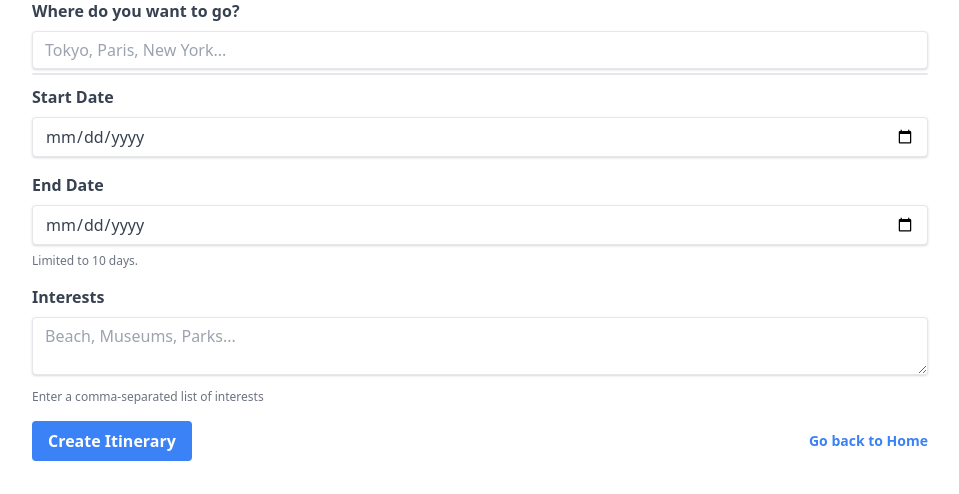
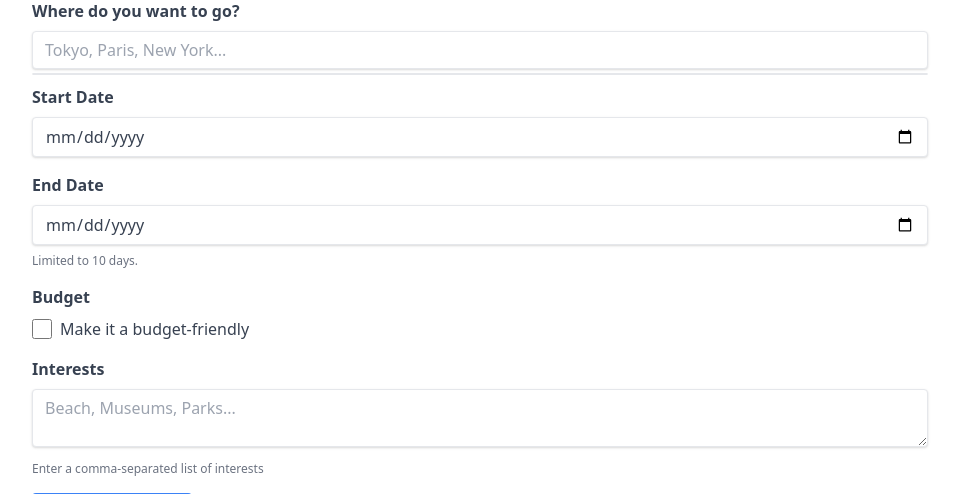
Before and after one commit to marmer7/vacabot, a Flask app: page /create_itinerary in a window 1280 px wide. Shown: the part 229-723 px from the top of the page, without its empty margins (160-1119 px from the left). Run offline with Flask 2, Linux system fonts and the light colour scheme.

Commit message:
Added budgte friendly flag.

```diff
--- a/app/itinerary.py
+++ b/app/itinerary.py
@@ -1,10 +1,13 @@
+import datetime
 import os
 from datetime import date, timedelta
+from typing import List, Optional
 
 import requests
 from flask_wtf import FlaskForm
-from rq.decorators import job
-from wtforms import DateField, StringField, SubmitField, TextAreaField
+from pydantic import BaseModel
+from wtforms import (BooleanField, DateField, StringField, SubmitField,
+                     TextAreaField)
 from wtforms.validators import DataRequired, ValidationError
 
 from app import openai, task_queue
@@ -62,23 +65,33 @@ class ItineraryForm(FlaskForm):
         format="%Y-%m-%d",
         validators=[DataRequired(), EndDateValidator(), MaxDaysValidator(10)],
     )
+    budget_friendly = BooleanField("Budget Friendly")
     interests = TextAreaField("Interests")  # Removed DataRequired() validator
     submit = SubmitField("Create Itinerary")
 
 
-def generate_itinerary(destination, start_date, end_date, interests):
-    end_date = min(end_date, start_date + timedelta(days=9))
-    number_of_days = (end_date - start_date).days + 1
+class UserInput(BaseModel):
+    destination: str
+    start_date: datetime.date
+    end_date: datetime.date
+    is_budget_friendly: bool
+    interests: List[str]
+
+
+def generate_itinerary(user_input: UserInput):
+    end_date = min(user_input.end_date, user_input.start_date + timedelta(days=9))
+    number_of_days = (end_date - user_input.start_date).days + 1
 
     user_input = "\n".join(
         [
             "UserInput",
             f"CurrentDate:{date.today()}",
-            f"Destination:{destination}",
-            f"StartDate:{start_date}",
-            f"EndDate:{min(end_date, start_date + timedelta(days=4))}",
+            f"Destination:{user_input.destination}",
+            f"StartDate:{user_input.start_date}",
+            f"EndDate:{min(end_date, user_input.start_date + timedelta(days=4))}",
+            f"BudgetFriendly:{user_input.is_budget_friendly}",
             f"Days:{min(number_of_days, 5)}",
-            f"Interests:{str(interests)}",
+            f"Interests:{str(user_input.interests)}",
             "VB",
         ]
     )
@@ -103,11 +116,12 @@ def generate_itinerary(destination, start_date, end_date, interests):
             [
                 "UserInput",
                 f"CurrentDate:{date.today()}",
-                f"Destination:{destination}",
-                f"StartDate:{start_date}",
+                f"Destination:{user_input.destination}",
+                f"StartDate:{user_input.start_date}",
                 f"EndDate:{end_date}",
+                f"BudgetFriendly:{user_input.is_budget_friendly}",
                 f"Days:{number_of_days}",
-                f"Interests:{str(interests)}",
+                f"Interests:{str(user_input.interests)}",
                 "VacaBot",
                 itinerary,
             ]
@@ -128,7 +142,5 @@ def generate_itinerary(destination, start_date, end_date, interests):
     return itinerary
 
 
-def enqueue_generate_itinerary(destination, start_date, end_date, interests):
-    return task_queue.enqueue(
-        generate_itinerary, destination, start_date, end_date, interests
-    )
+def enqueue_generate_itinerary(user_input: UserInput):
+    return task_queue.enqueue(generate_itinerary, user_input)
--- a/app/models.py
+++ b/app/models.py
@@ -8,6 +8,7 @@ class Itinerary(db.Model):
     destination = db.Column(db.Text, nullable=False)
     start_date = db.Column(db.Date, nullable=False)
     end_date = db.Column(db.Date, nullable=False)
+    is_budget_friendly = db.Column(db.BOOLEAN, nullable=True)
     interests = db.Column(db.ARRAY(db.Text), nullable=True)
     markdown = db.Column(db.Text, nullable=True)
     created_date = db.Column(db.DateTime, default=datetime.utcnow, nullable=True)
--- a/app/routes.py
+++ b/app/routes.py
@@ -8,7 +8,7 @@ from rq.job import Job
 
 from app import app, db, redis_conn
 from app.blog import extract_blog_dict, get_blog_posts
-from app.itinerary import ItineraryForm, enqueue_generate_itinerary
+from app.itinerary import ItineraryForm, UserInput, enqueue_generate_itinerary
 from app.models import Itinerary
 
 
@@ -53,20 +53,25 @@ def create_itinerary():
     form = ItineraryForm()
 
     if form.validate_on_submit():
-        destination = form.destination.data
-        start_date = form.start_date.data
-        end_date = form.end_date.data
         interests = [interest.strip() for interest in form.interests.data.split(",")]
 
+        user_input = UserInput(
+            destination=form.destination.data,
+            start_date=form.start_date.data,
+            end_date=form.end_date.data,
+            is_budget_friendly=form.budget_friendly.data,
+            interests=interests,
+        )
         # Enqueue the generate_itinerary task
-        job = enqueue_generate_itinerary(destination, start_date, end_date, interests)
+        job = enqueue_generate_itinerary(user_input)
 
         # Save the job ID and other details in the database
         itinerary = Itinerary(
-            destination=destination,
-            start_date=start_date,
-            end_date=end_date,
-            interests=interests,
+            destination=user_input.destination,
+            start_date=user_input.start_date,
+            end_date=user_input.end_date,
+            is_budget_friendly=user_input.is_budget_friendly,
+            interests=user_input.interests,
             job_id=job.get_id(),
         )
         db.session.add(itinerary)
--- a/app/static/vbuild/style.css
+++ b/app/static/vbuild/style.css
@@ -727,6 +727,10 @@ video {
   margin-top: 0.25rem;
 }
 
+.mr-2 {
+  margin-right: 0.5rem;
+}
+
 .mb-6 {
   margin-bottom: 1.5rem;
 }
@@ -767,6 +771,10 @@ video {
   height: 1.5rem;
 }
 
+.h-5 {
+  height: 1.25rem;
+}
+
 .h-48 {
   height: 12rem;
 }
@@ -787,8 +795,16 @@ video {
   width: 100%;
 }
 
+.w-5 {
+  width: 1.25rem;
+}
+
 .w-32 {
   width: 8rem;
+}
+
+.w-10 {
+  width: 2.5rem;
 }
 
 .max-w-4xl {
@@ -818,6 +834,12 @@ video {
 
 .cursor-pointer {
   cursor: pointer;
+}
+
+.select-none {
+  -webkit-user-select: none;
+     -moz-user-select: none;
+          user-select: none;
 }
 
 .resize {
@@ -866,12 +888,20 @@ video {
   margin-bottom: calc(1rem * var(--tw-space-y-reverse));
 }
 
+.overflow-hidden {
+  overflow: hidden;
+}
+
 .rounded {
   border-radius: 0.25rem;
 }
 
 .rounded-lg {
   border-radius: 0.5rem;
+}
+
+.rounded-full {
+  border-radius: 9999px;
 }
 
 .rounded-r-none {
@@ -911,6 +941,11 @@ video {
 .bg-white {
   --tw-bg-opacity: 1;
   background-color: rgba(255, 255, 255, var(--tw-bg-opacity));
+}
+
+.bg-gray-300 {
+  --tw-bg-opacity: 1;
+  background-color: rgba(209, 213, 219, var(--tw-bg-opacity));
 }
 
 .bg-gradient-to-r {
@@ -980,6 +1015,10 @@ video {
 
 .align-baseline {
   vertical-align: baseline;
+}
+
+.align-middle {
+  vertical-align: middle;
 }
 
 .text-4xl {
--- a/app/templates/create_itinerary.html
+++ b/app/templates/create_itinerary.html
@@ -107,6 +107,17 @@
             {% endif %}
         </div>
         <div class="mb-4">
+            <div class="block text-gray-700 font-bold mb-2">
+                Budget
+            </div>
+            <div class="flex items-center">
+                <input type="checkbox" id="{{ form.budget_friendly.id }}" name="{{ form.budget_friendly.name }}" class="form-checkbox h-5 w-5 text-blue-500 mr-2" />
+                <label for="{{ form.budget_friendly.id }}" class="text-gray-700">
+                    Make it a budget-friendly
+                </label>
+            </div>
+        </div>
+        <div class="mb-4">
             <label class="block text-gray-700 font-bold mb-2" for="{{ form.interests.id }}">
                 Interests
             </label>
--- a/requirements.txt
+++ b/requirements.txt
@@ -9,6 +9,7 @@ Flask-WTF==1.1.1
 Markdown==3.4.1
 openai==0.27.0
 psycopg2-binary==2.9.1
+pydantic==1.10.6
 python-dotenv==1.0.0
 redis===4.5.1
 rq===1.13.0
```
Also changed, not shown: app/prompts/itinerary.txt (+6 -5 lines), app/templates/task_in_progress.html (+6 -2 lines).
